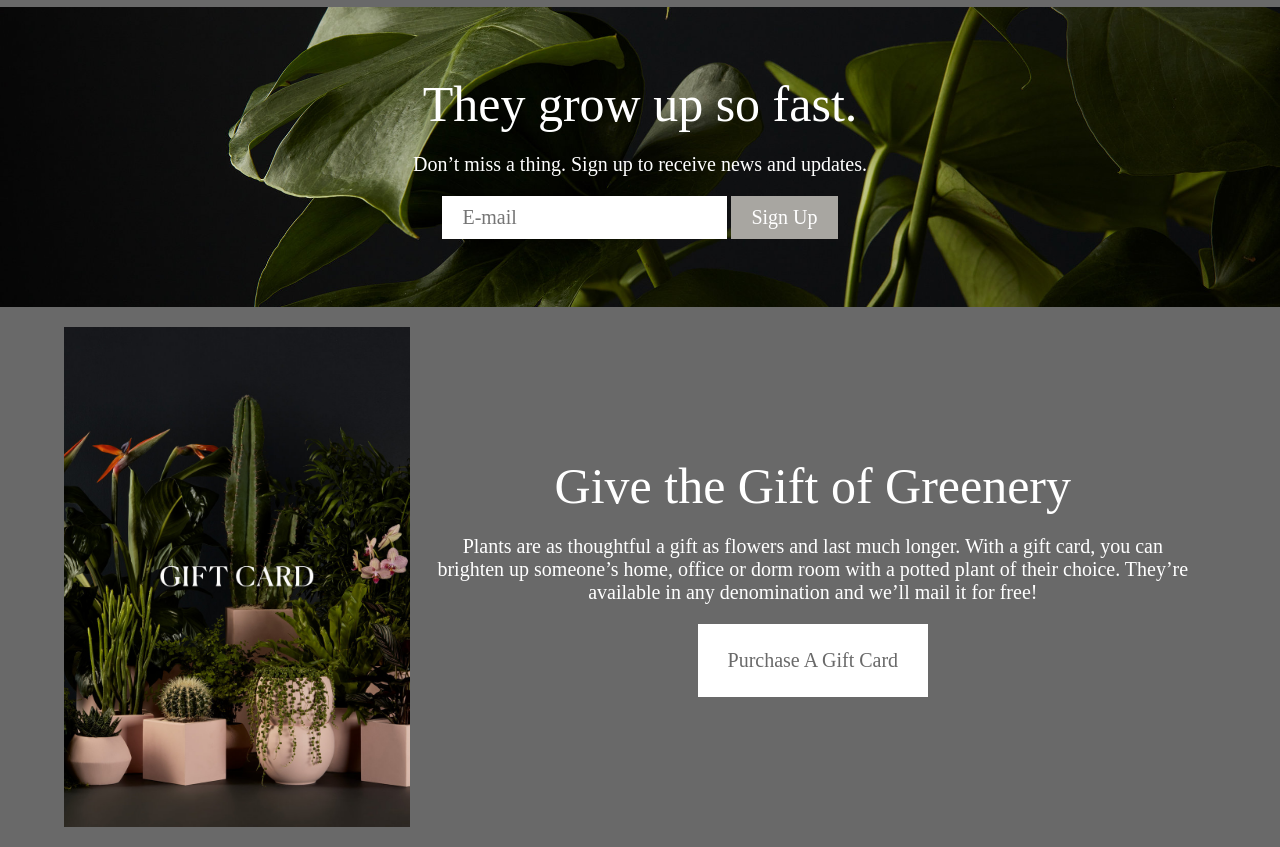
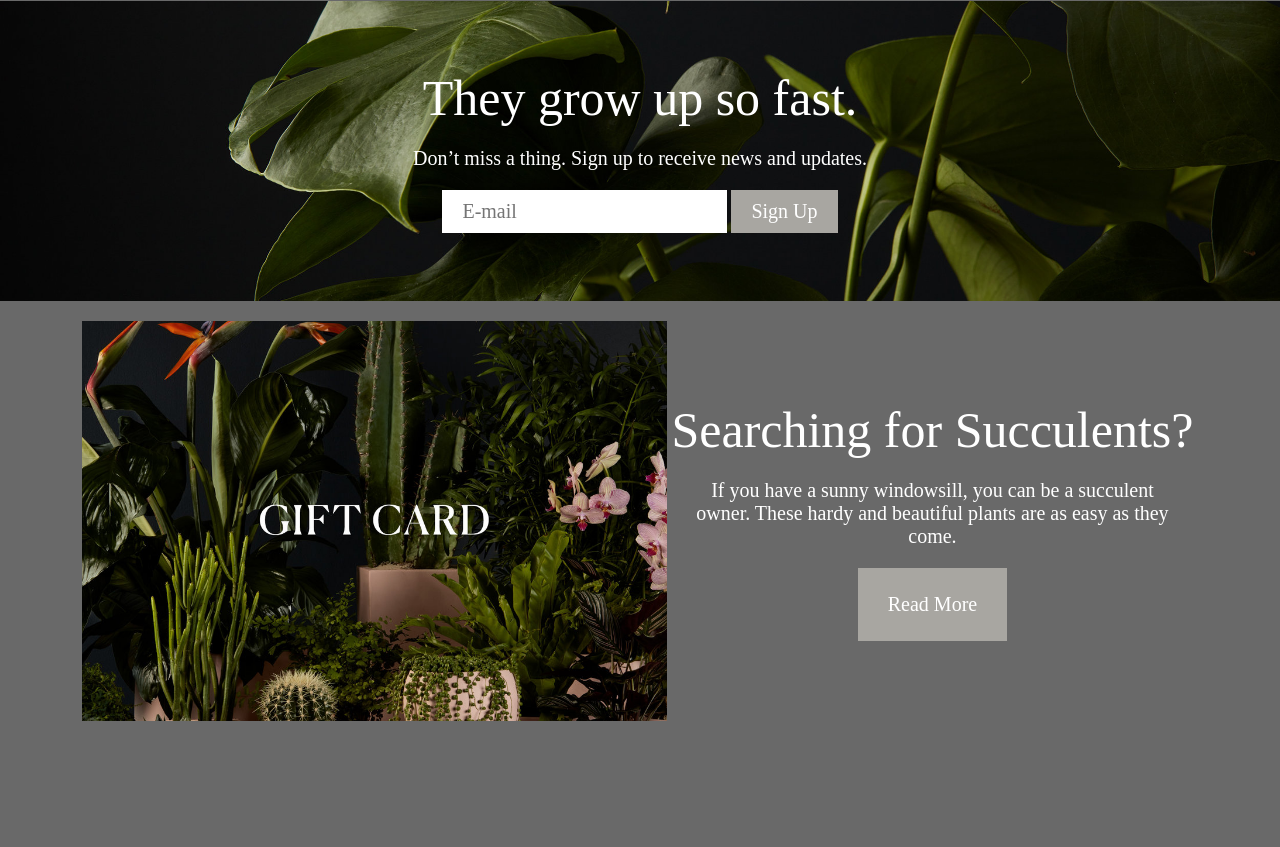
Before and after one commit to GayaneNik238/plants_website, a plain HTML site: page index.html in a window 1280 px wide. Shown: the part 2587-3434 px from the top of the page. After the commit the page ends 3328 px from the top, so only its background shows below. Drawn offline with Linux system fonts and the light colour scheme.

Commit message:
changed sextion six to resp

```diff
--- a/css/style.css
+++ b/css/style.css
@@ -162,13 +162,9 @@ header nav .menu ul li {
     background-size: cover;
 }
 
-
-
 .section-four .product-item {
-    /* width: 45%; */
+    width: 50%;
     padding: 10px;
-    /* height: 100%; */
-
 }
 
 .section-four button {
@@ -206,15 +202,34 @@ header nav .menu ul li {
 }
 
 .section-six {
-    padding: 20px 0;
+    padding: 20px;
 }
 
-.gift-container {
+.section-six .product-container .gift-right{
+    display: flex;
+    align-items: center;
+    flex-direction: column;
+    justify-content: center;
+}
+
+.gift-left {
+    background: url(../images/giftcard-template.jpg) center no-repeat;
+    background-size: cover;
+    width: 100%;
+    height: 400px;
+}
+
+.gift-right {
+    /* display: flex;
+    flex-direction: column;
+    align-items: center; */
+}
+/*.gift-container {
     width: 90%;
     margin: auto;
     display: flex;
     justify-content: space-between;
-    height: 500px;
+    height: 300px;
 }
 
  .right-block {
@@ -241,7 +256,7 @@ header nav .menu ul li {
     color: white;
     border: 2px solid white;
     transition-duration: 0.4s;
-}
+} */
 
 
 @media only screen and (max-width: 800px) {
@@ -281,7 +296,6 @@ header nav .menu ul li {
         font-size: 20px;
     }
 
-
     .product-container {
         width: 90%;
         margin: auto;
@@ -290,6 +304,12 @@ header nav .menu ul li {
         align-items: center;
     }
 
+    .section-four .product-item {
+        width: 100%;
+    }
+    .section-five .btn {
+        margin: 10px;
+    }
 }
 
 .burgerMenu{
--- a/index.html
+++ b/index.html
@@ -94,17 +94,27 @@
             </div>
         </section>
 
-        <section class="section-six">
+        <!-- <section class="section-six">
             <div class="gift-container">
-                <div class="right-block">
-                    <!-- <img src="images/giftcard-template.jpg" height="500px" width="100%" alt=""> -->
-                </div>
+                <div class="right-block"></div>
                 <div class="purchase-gift">
                     <p class="big-text">Give the Gift of Greenery</p>
                     <p class="normal-text">Plants are as thoughtful a gift as flowers and last much longer. With a gift card, you can brighten up someone’s home, office or dorm room with a potted plant of their choice. They’re available in any denomination and we’ll mail it for free!</p>
                     <button class="btn">Purchase A Gift Card</button>
                 </div>
-
+            </div>
+        </section> -->
+        <section class="section-six">
+            <div class="product-container">
+                <div class="product-item gift-left">
+                    <!-- <div class="product"><img src="images/giftcard-template.jpg" alt="" width="100%"></div> -->
+                </div>
+                <div class="product-item gift-right">
+                    <!-- <div class="product"><img src="images/5.gif" alt="" width="100%"></div> -->
+                    <p class="big-text">Searching for Succulents?</p>
+                    <p class="normal-text">If you have a sunny windowsill, you can be a succulent owner. These hardy and beautiful plants are as easy as they come.</p>
+                    <button class="btn">Read More</button>
+                </div>
             </div>
         </section>
 
```
Lines whose indentation alone changed are shown as unchanged.
